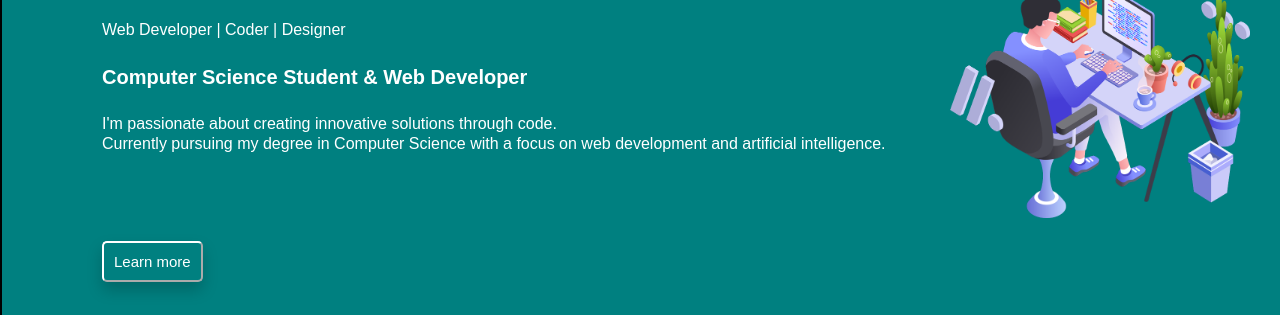
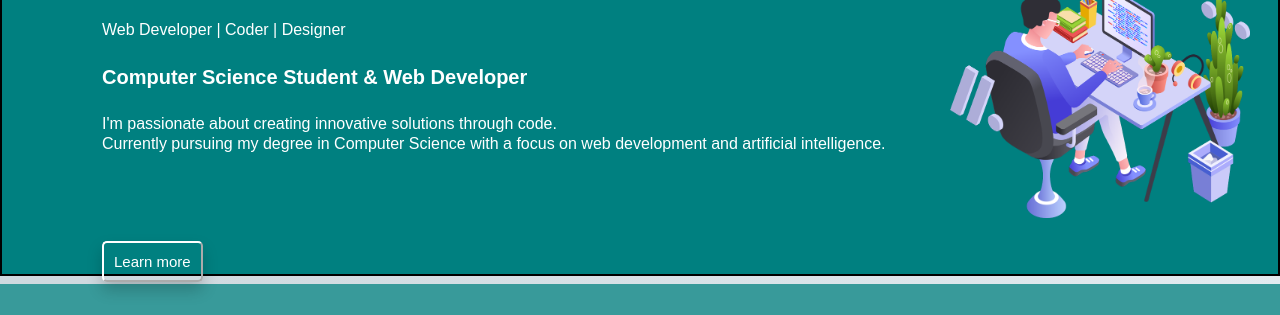
Before and after one commit to shivam-bhai/my-portfolio, a plain HTML site: page index.html in a window 1280 px wide. Shown: the part 288-603 px from the top of the page. Drawn offline with Linux system fonts and the light colour scheme.

Commit message:
Update style.css

```diff
--- a/style.css
+++ b/style.css
@@ -50,8 +50,7 @@ nav {
 }
 
 .intro{
-	width: 100%;
-	height: 80vh;
+	height: 60vh;
 	border: 2px solid black;
 	padding-left: 100px;
 	padding-right: 150px;
```
